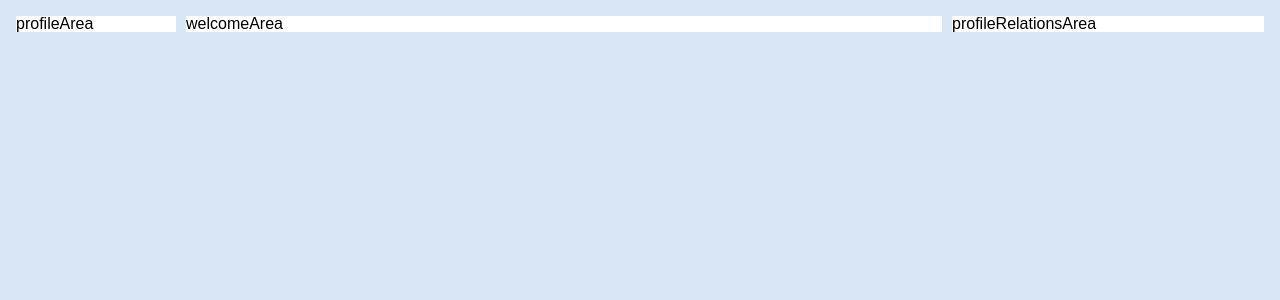
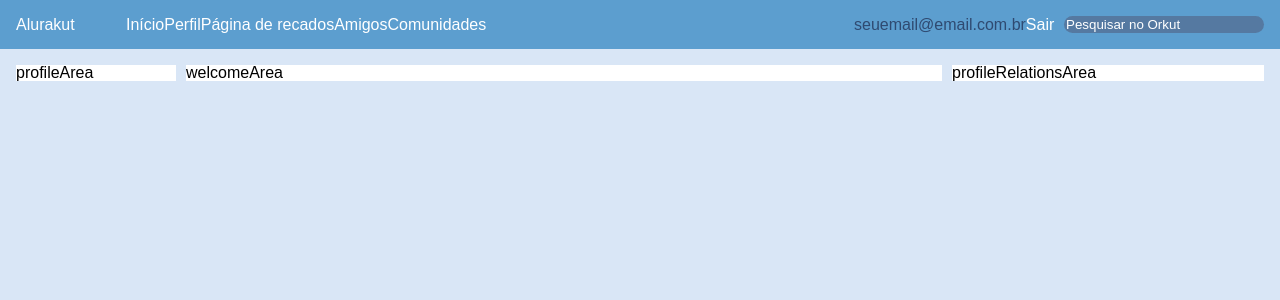
Before and after one commit to marcussousax/alurakut, a Next.js app: page / in a window 1280 px wide. Shown: the top 300 px of the page. Built offline with nearby package versions, Linux system fonts and the light colour scheme.

Commit message:
Header Component Markup

```diff
--- /dev/null
+++ b/src/components/Header.tsx
@@ -0,0 +1,69 @@
+import React from 'react'
+import styled from 'styled-components'
+
+interface IHeader {
+
+}
+
+const Header: React.FC<IHeader> = (props) => {
+    return (
+        <HeaderRoot>
+            <h1><a href="#">Alurakut</a></h1>
+            <AppMenu>
+                <ul>
+                    <li><a href="">Início</a></li>
+                    <li><a href="">Perfil</a></li>
+                    <li><a href="">Página de recados</a></li>
+                    <li><a href="">Amigos</a></li>
+                    <li><a href="">Comunidades</a></li>
+                </ul>
+            </AppMenu>
+            <UserMenu>
+                <ul>
+                    <li>seuemail@email.com.br</li>
+                    <li><a href="">Sair</a></li>
+                </ul>
+            </UserMenu>
+            <AppSearch placeholder="Pesquisar no Orkut" />
+        </HeaderRoot>
+    )
+}
+
+export default Header
+
+const HeaderRoot = styled.header`
+  background-color: ${({ theme }) => theme.blue1};
+  color: ${({ theme }) => theme.blue3};
+  display: grid;
+  align-items: center;
+  gap: 10px;
+  padding: 16px;
+  @media (min-width: 860px) {
+    grid-template-columns: 100px 1fr 200px 200px;
+    min-height: calc(48px - 32px);
+  }
+
+  a {
+    color: ${({ theme }) => theme.white};
+  }
+`
+const AppMenu = styled.menu`
+  ul {
+    display: flex;
+  }
+`
+const UserMenu = styled.menu`
+  ul {
+    display: flex;
+  }
+`
+const AppSearch = styled.input<React.InputHTMLAttributes<any>>`
+  color: ${({ theme }) => theme.white};
+  background-color: ${({ theme }) => theme.blue5};
+  border-radius: 35px;
+  border: none;
+
+  &::placeholder {
+    color: inherit;
+  }
+`
--- a/src/pages/index.tsx
+++ b/src/pages/index.tsx
@@ -1,9 +1,12 @@
 import styled from 'styled-components'
 import Box from '../components/Box'
 import GridArea from '../components/GridArea'
+import Header from '../components/Header'
 
 export default function Home() {
     return (
+        <>
+            <Header />
             <MainGrid>
                 <GridArea areaName="profileArea">
                     <Box>
@@ -21,6 +24,7 @@ export default function Home() {
                     </Box>
                 </GridArea>
             </MainGrid>
+        </>
     )
 }
 
```
Lines whose indentation alone changed are shown as unchanged.
